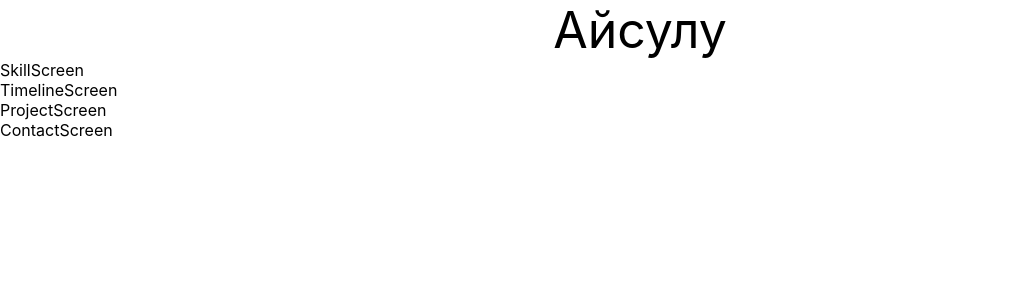
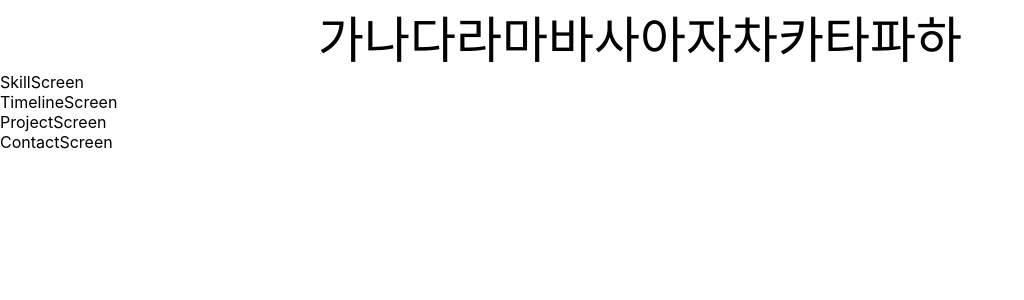
Before and after one commit to da-in/resume, a React (Create React App) app: page / in a window 1280 px wide. Shown: the top 300 px of the page, without its empty margins (0-1024 px from the left). Built offline with nearby package versions, Linux system fonts and the light colour scheme.

Commit message:
:sparkles: Typing Function
Typing Function

```diff
--- a/src/components/Title.js
+++ b/src/components/Title.js
@@ -5,26 +5,29 @@ const TitleDiv = styled.div`
     font-size: ${({ theme }) => theme.fontSizes.titleSize};
 `;
 
-const TEXT = ['최다인', 'Choi Da-in', '崔多仁', 'Айсулу'];
+const TEXT = ['가나다라마바사아자차카타파하', 'Choi Da-in', '崔多仁', 'Айсулу'];
 
 function Title() {
-    const [title, setTitle] = useState(0);
+    const [title, setTitle] = useState('');
+    const [count, setCount] = useState(0);
     const index = useRef(0);
+
     useEffect(() => {
+        let target = TEXT[index.current];
         const loop = setInterval(() => {
-            index.current += 1;
-            setTitle(index.current);
-            if (index.current === 10) {
-                clearInterval(loop);
-            }
-        }, 1500);
-    }, []);
-
-    return (
-        <>
-            <TitleDiv>{TEXT[title % 4]}</TitleDiv>
-        </>
-    );
+            setTitle((Text) => {
+                let updated = Text;
+                updated = Text + target[count];
+                return updated;
+            });
+            setCount(count + 1);
+        }, 150);
+        count === target.length && clearInterval(loop);
+        return () => {
+            clearInterval(loop);
+        };
+    });
+    return <TitleDiv>{title}</TitleDiv>;
 }
 
 export default Title;
```
